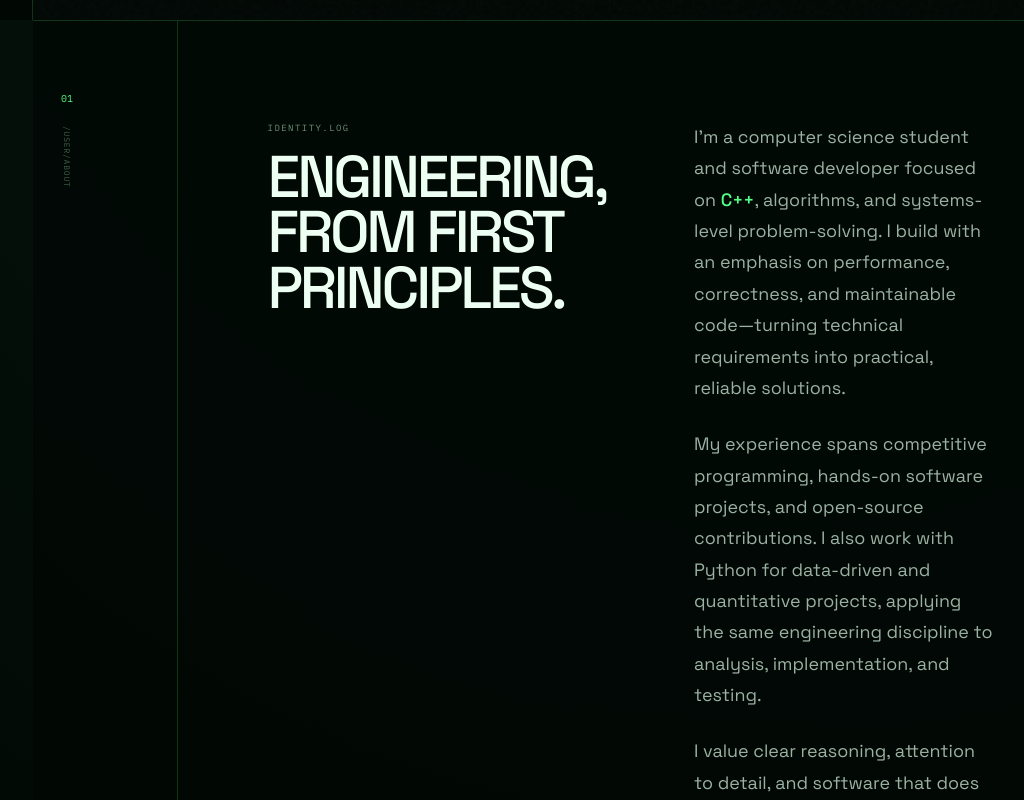
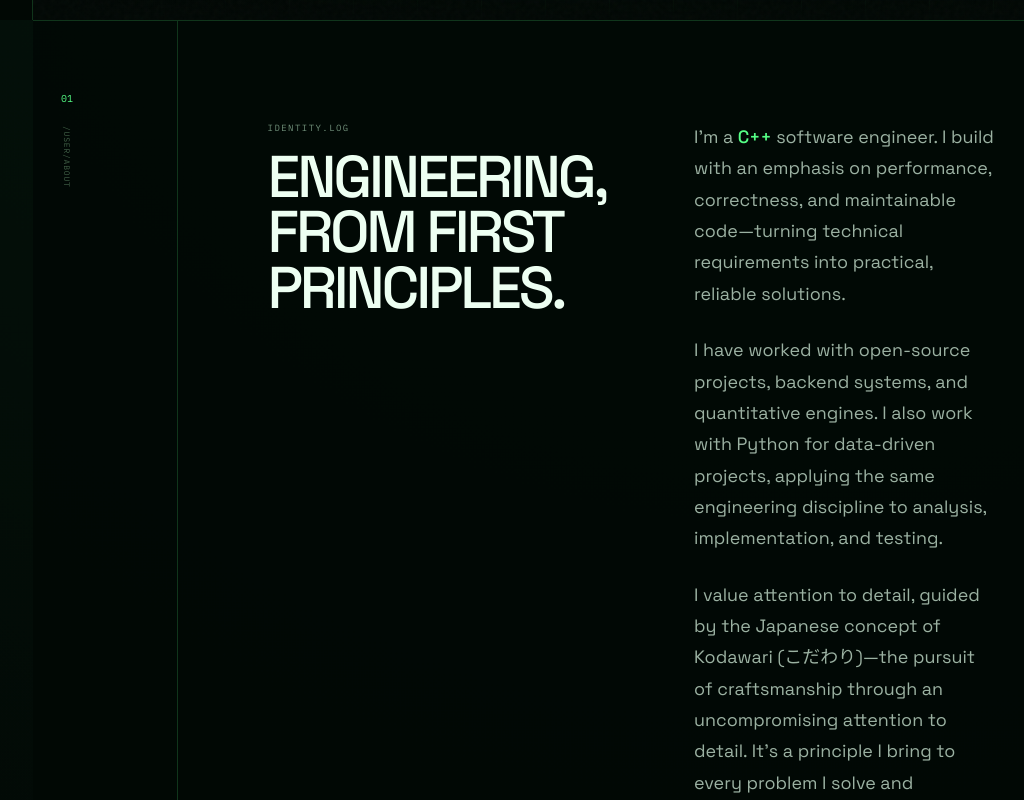
Before and after one commit to harshvardhan-bablani/portfolio, a React (Vite) app: page / in a window 1280 px wide. Shown: the part 780-1580 px from the top of the page, without its empty margins (195-1219 px from the left). Built offline with nearby package versions, Linux system fonts and the light colour scheme; the HTML template or start-up script is replaced by a standard one.

Commit message:
Fix quote mark, update about copy, rework achievement metrics

```diff
--- a/src/App.tsx
+++ b/src/App.tsx
@@ -173,7 +173,7 @@ function Terminal() {
       projects:
         "2 processes found: binary_chess_engine, advent_of_fpga. Scroll to /SYS/PROCESSES.",
       achievements:
-        "IMC Prosperity 4: 726/30,706 | Huawei ICPC Online Challenge 2026: 379/~34,000 | Codeforces peak: 1202",
+        "IMC Prosperity 4: #726/33,000 (top 2.2%) | Huawei ICPC Online Challenge 2026: #379/~34,000 (top 1.1%) | Codeforces peak: 1202",
       whoami: "visitor@harsh-os — curious operator with terminal access",
       matrix: "Wake up, operator. Hidden render mode unlocked.",
     }
@@ -407,7 +407,7 @@ export default function App() {
             <blockquote className="hero-quote">
               <p>
                 <span aria-hidden="true">“</span>Engineering Systems Where
-                Performance Matters.
+                Performance Matters.<span aria-hidden="true">”</span>
               </p>
             </blockquote>
             <div className="hero-actions">
@@ -458,22 +458,23 @@ export default function App() {
             </div>
             <div className="about-copy">
               <p>
-                I’m a computer science student and software developer focused on{" "}
-                <strong>C++</strong>, algorithms, and systems-level
-                problem-solving. I build with an emphasis on performance,
-                correctness, and maintainable code—turning technical
-                requirements into practical, reliable solutions.
+                I’m a <strong>C++</strong> software engineer. I build with an
+                emphasis on performance, correctness, and maintainable
+                code—turning technical requirements into practical, reliable
+                solutions.
               </p>
               <p>
-                My experience spans competitive programming, hands-on software
-                projects, and open-source contributions. I also work with Python
-                for data-driven and quantitative projects, applying the same
-                engineering discipline to analysis, implementation, and testing.
+                I have worked with open-source projects, backend systems, and
+                quantitative engines. I also work with Python for data-driven
+                projects, applying the same engineering discipline to analysis,
+                implementation, and testing.
               </p>
               <p>
-                I value clear reasoning, attention to detail, and software that
-                does what it’s supposed to do—not just in theory, but in
-                practice.
+                I value attention to detail, guided by the Japanese concept of
+                Kodawari (<span className="jp">こだわり</span>)—the pursuit of
+                craftsmanship through an uncompromising attention to detail.
+                It’s a principle I bring to every problem I solve and everything
+                I build.
               </p>
               <div className="principles">
                 <div>
@@ -599,27 +600,31 @@ export default function App() {
                 <div className="achievement-code">IMC:P4</div>
                 <p>TRADING CHALLENGE</p>
                 <h3>IMC Prosperity 4</h3>
-                <div className="rank">
-                  <strong>726</strong>
-                  <span>/ 30,706</span>
+                <div className="rank rank-percent">
+                  <span className="rank-top">TOP PERCENTILE</span>
+                  <strong>2.2%</strong>
                 </div>
+                <p className="rank-detail">
+                  <b>#726</b> / 33,000 PARTICIPANTS
+                </p>
                 <div className="rank-line">
-                  <i style={{ width: "97.6%" }} />
+                  <i style={{ width: "97.8%" }} />
                 </div>
-                <small>TOP 2.4% OF PARTICIPANTS</small>
               </article>
               <article>
                 <div className="achievement-code">ICPC:26</div>
                 <p>ONLINE CHALLENGE BY HUAWEI</p>
                 <h3>ICPC Online Challenge 2026</h3>
-                <div className="rank">
-                  <strong>379</strong>
-                  <span>/ ~34,000</span>
+                <div className="rank rank-percent">
+                  <span className="rank-top">TOP PERCENTILE</span>
+                  <strong>1.1%</strong>
                 </div>
+                <p className="rank-detail">
+                  <b>#379</b> / ~34,000 PARTICIPANTS
+                </p>
                 <div className="rank-line">
                   <i style={{ width: "98.9%" }} />
                 </div>
-                <small>APPROX. TOP 1.1% OF PARTICIPANTS</small>
               </article>
               <article className="achievement-wide">
                 <div className="achievement-code">CF:1202</div>
--- a/src/index.css
+++ b/src/index.css
@@ -80,6 +80,7 @@ h1 > span { color: var(--green); }
 h2 { color: #edfff2; font-size: clamp(35px,4.6vw,70px); font-weight: 500; letter-spacing: -.055em; line-height: .95; }
 .about-copy > p { color: #9bb1a2; font-family: var(--display); font-size: clamp(16px,1.4vw,21px); line-height: 1.75; margin-bottom: 25px; }
 .about-copy strong { color: var(--green); font-weight: 500; }
+.about-copy .jp { white-space: nowrap; }
 .principles { display: grid; grid-template-columns: repeat(3,1fr); gap: 1px; background: var(--line); border: 1px solid var(--line); margin-top: 48px; }
 .principles div { background: var(--bg); padding: 20px; }
 .principles span, .principles small { display: block; color: var(--muted); font-size: 8px; }
@@ -131,6 +132,11 @@ h2 { color: #edfff2; font-size: clamp(35px,4.6vw,70px); font-weight: 500; letter
 .rank span { color: var(--muted); font-size: 11px; }
 .rank-line { height: 2px; background: #122c1a; margin: 28px 0 11px; }
 .rank-line i { display: block; height: 100%; background: var(--green); box-shadow: 0 0 8px var(--green); }
+.rank-percent { display: block; }
+.rank-percent .rank-top { display: block; color: var(--green); font-size: 8px; letter-spacing: .16em; margin-bottom: 8px; }
+.rank-percent strong { display: block; font-size: clamp(52px,6.2vw,92px); letter-spacing: -.07em; }
+.rank-detail { color: var(--muted); font-size: 10px; letter-spacing: .04em; margin-top: 16px; }
+.rank-detail b { color: var(--ink); font-weight: 500; }
 .achievement-grid small { color: var(--muted); font-size: 8px; }
 @media (min-width: 981px) {
   .achievement-grid .achievement-wide { grid-column: span 2; }
```
